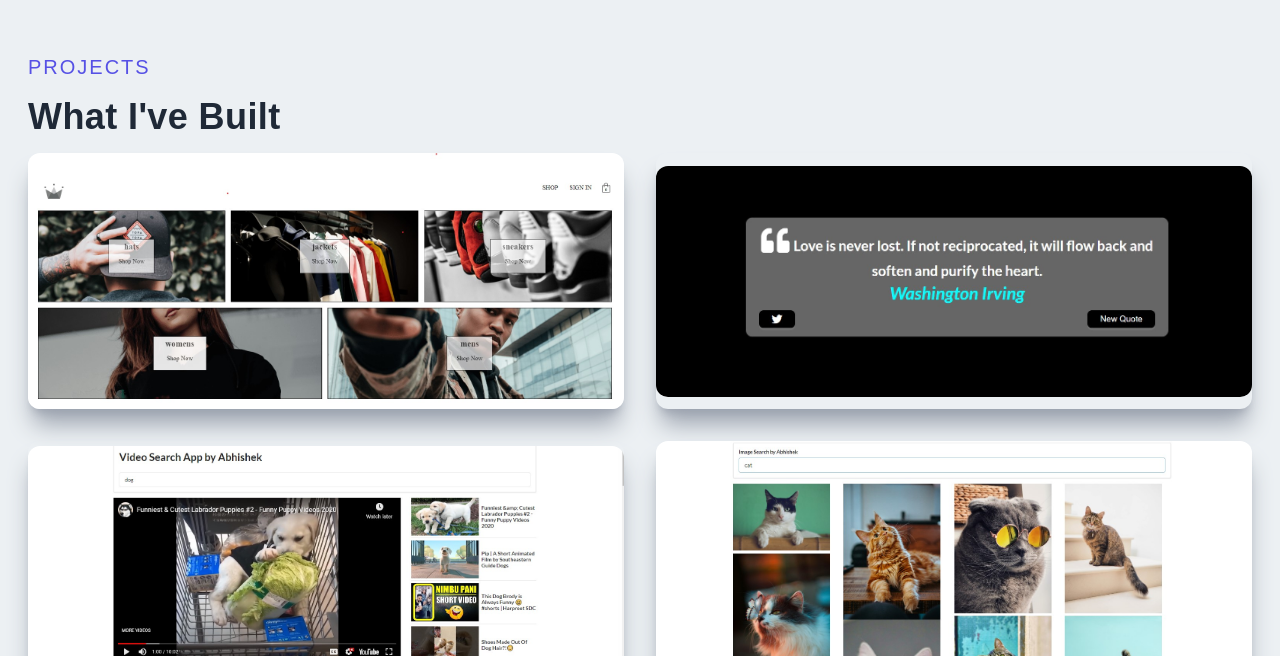
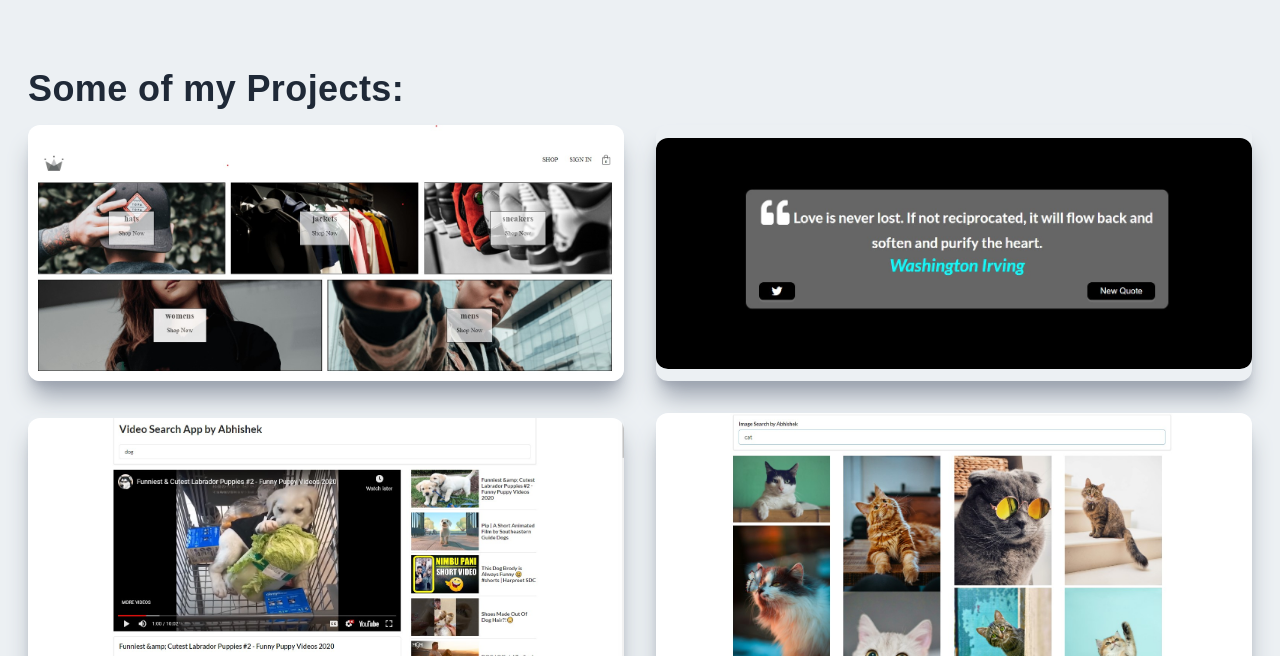
Before and after one commit to kunwarabhi7/nextjs-portfolio, a Next.js app: page / in a window 1280 px wide. Shown: the part 1724-2380 px from the top of the page. Built offline with nearby package versions, Linux system fonts and the light colour scheme.

Commit message:
added projects Link

```diff
--- a/components/ProjectItem.jsx
+++ b/components/ProjectItem.jsx
@@ -2,16 +2,22 @@ import Image from 'next/image'
 import Link from 'next/link'
 import React from 'react'
 
-const ProjectItem = ({title, backgroundImg, skill, projectUrl}) => {
+const ProjectItem = ({title, backgroundImg, skill, projectUrl, source }) => {
   return (
     <div className='relative flex items-center justify-center h-auto w-full shadow-xl shadow-gray-400 rounded-xl group hover:bg-gradient-to-r from-[#5651e5] to-[#709dff]'>
     <Image className='rounded-xl group-hover:opacity-10' src={backgroundImg} alt='/' />
     <div className='hidden group-hover:block absolute top-[50%] left-[50%] translate-x-[-50%] translate-y-[-50%]'>
         <h3 className='text-2xl text-white tracking-wider text-center'>{title}</h3>
         <p className='pb-4 pt-2 text-white text-center'>{skill}</p>
+       <div className='flex justify-between'>
+
         <Link href={projectUrl}>
-            <p className='text-center py-3 rounded-lg bg-white text-gray-700 font-bold text-lg cursor-pointer'>More Info</p>
+            <p className='text-center py-3 px-4  rounded-lg bg-white text-gray-700 font-bold text-lg cursor-pointer'>Demo</p>
         </Link>
+        <Link href={source}>
+            <p className='text-center py-3 px-4 rounded-lg bg-white text-gray-700 font-bold text-lg cursor-pointer'>GitHub</p>
+        </Link>
+       </div>
     </div>
  </div>
   )
--- a/components/Projects.jsx
+++ b/components/Projects.jsx
@@ -3,16 +3,13 @@ import {ProjectList} from './ProjectList'
 
 const Projects = () => {
   return (
-    <div id='projects' className='w-full'>
-      <div className='max-w-[1240px] mx-auto px-2 py-16'>
-        <p className='text-xl tracking-widest uppercase text-[#5651e5]'>
-          Projects
-        </p>
-        <h2 className='py-4'>What I&apos;ve Built</h2>
+    <div id='projects' className='w-full dark:bg-gray-900' >
+      <div className='max-w-[1240px] mx-auto px-2 py-16 '>
+        <h2 className='py-4 dark:text-white'>Some of my Projects:</h2>
         <div className='grid md:grid-cols-2 gap-8'>
           {ProjectList.map((project)=>{
             return(
-                <ProjectItem title={project.title} backgroundImg={project.backgroundImg} tech={project.tech} projectUrl={project.projectUrl} />
+                <ProjectItem title={project.title} backgroundImg={project.backgroundImg} source={project.source} skill={project.skill} projectUrl={project.projectUrl} />
             )
           })}
         </div>
```
